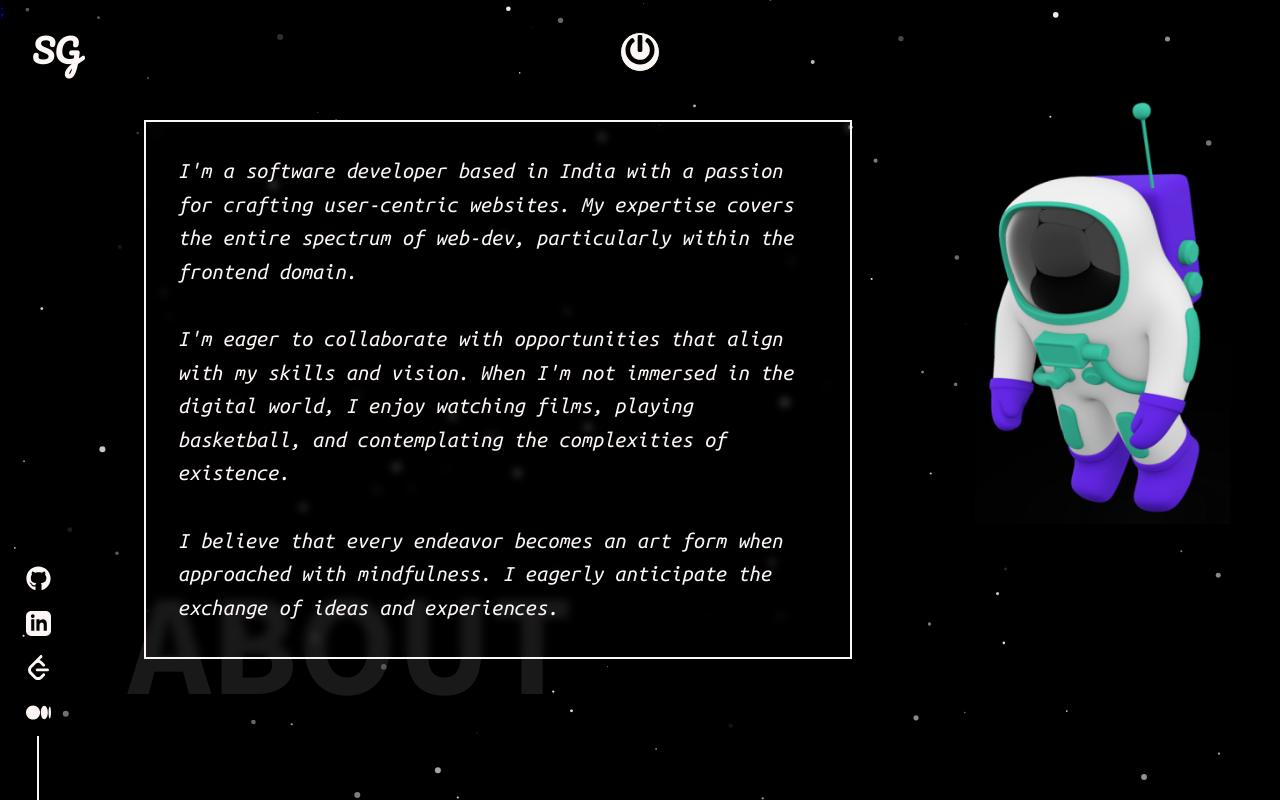
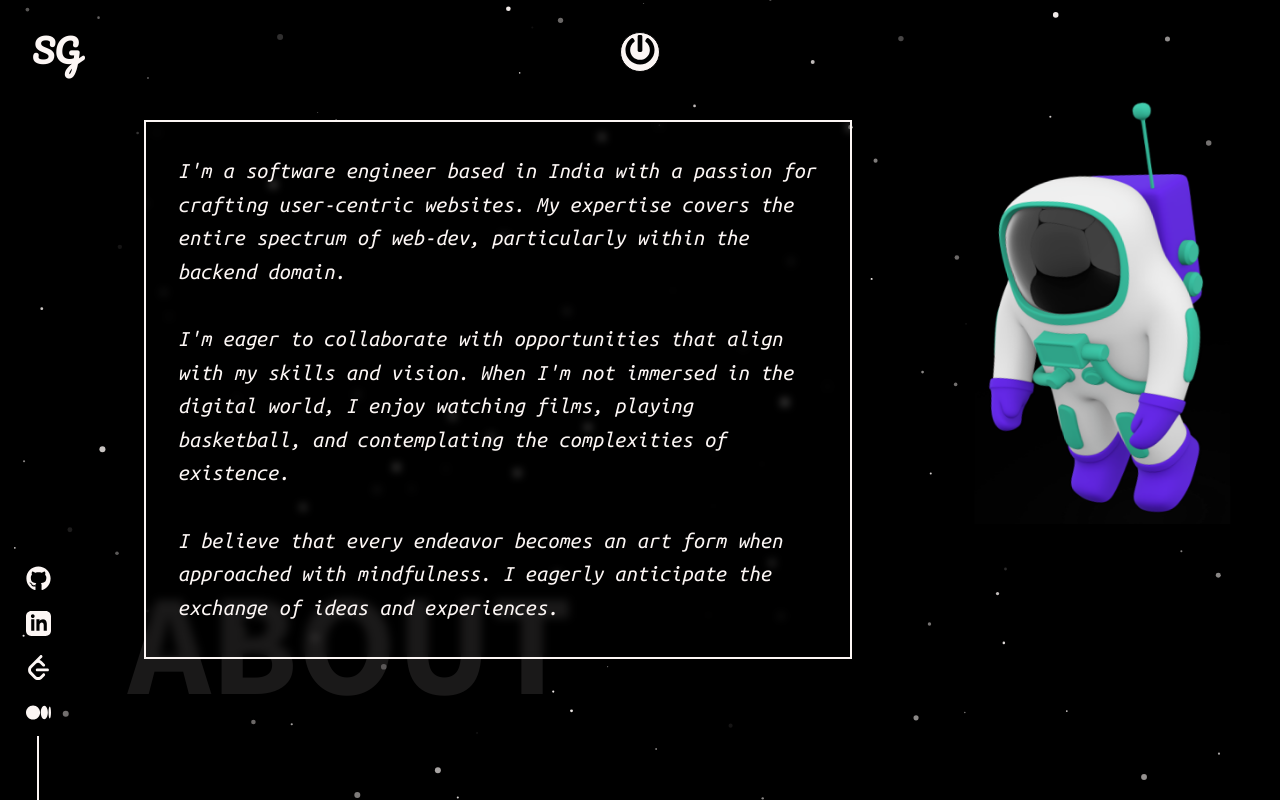
Before and after one commit to shubhanggupta2000/portfolio, a React (Create React App) app: page /about in a window 1280 px wide. Built offline with nearby package versions, Linux system fonts and the light colour scheme.

Commit message:
Updt: about section

```diff
--- a/src/components/AboutPage.js
+++ b/src/components/AboutPage.js
@@ -121,9 +121,9 @@ const AboutPage = () => {
             initial={{ opacity: 0 }}
             animate={{ opacity: 1, transition: { duration: 1, delay: 1 } }}
           >
-            I'm a software developer based in India with a passion for crafting
+            I'm a software engineer based in India with a passion for crafting
             user-centric websites. My expertise covers the entire spectrum of
-            web-dev, particularly within the frontend domain.
+            web-dev, particularly within the backend domain.
             <br /> <br />
             I'm eager to collaborate with opportunities that align with my
             skills and vision. When I'm not immersed in the digital world, I
--- a/src/subComponents/LogoComponent.js
+++ b/src/subComponents/LogoComponent.js
@@ -24,7 +24,7 @@ const Logo = styled.h1`
 const LogoComponent = (props) => {
   return (
     <Link to="/">
-      <Logo color={props.theme}>SG</Logo>;
+      <Logo color={props.theme}>SG</Logo>
     </Link>
   );
 };
```
Also changed, not shown: 1 other file (tests, documents, lock files or other folders).
